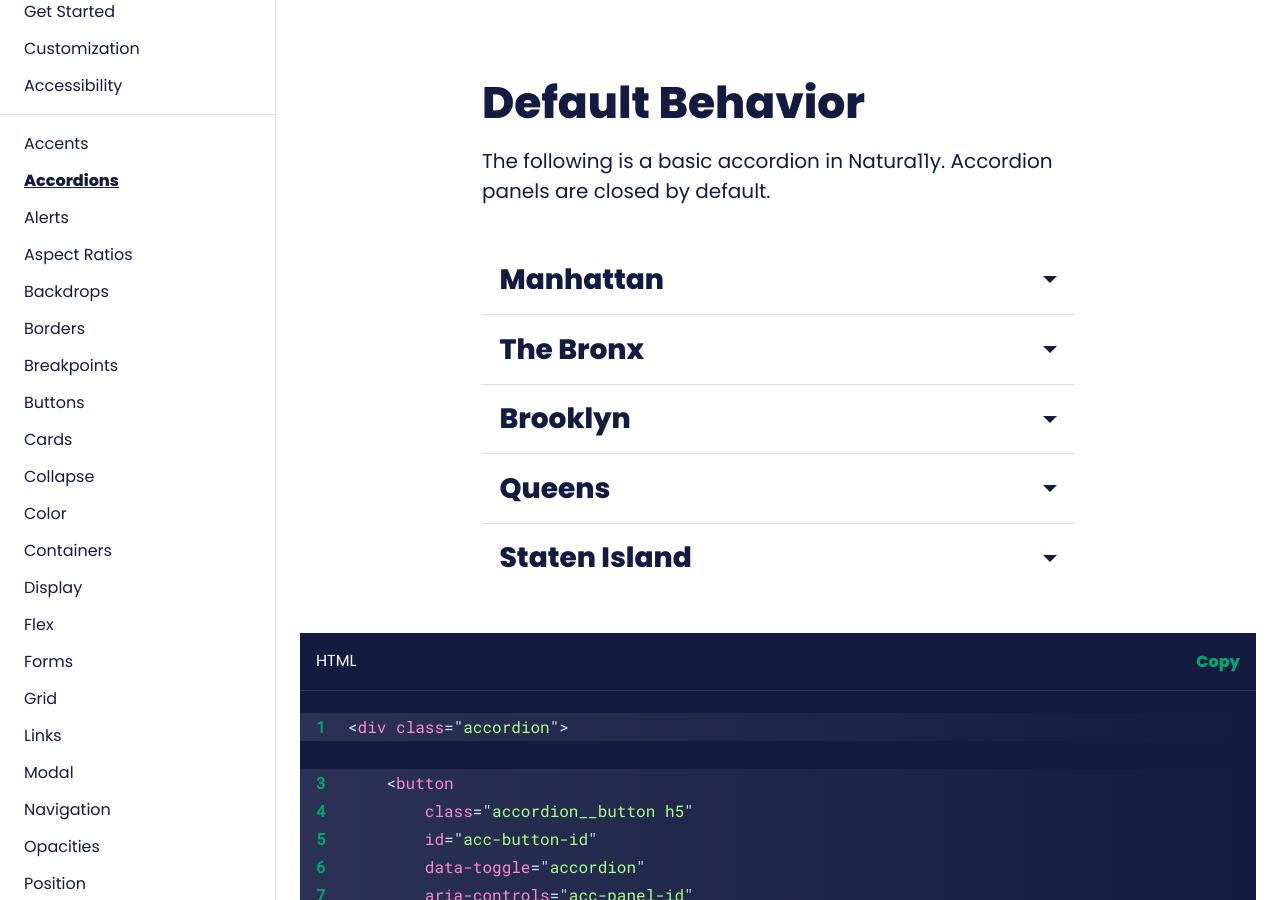
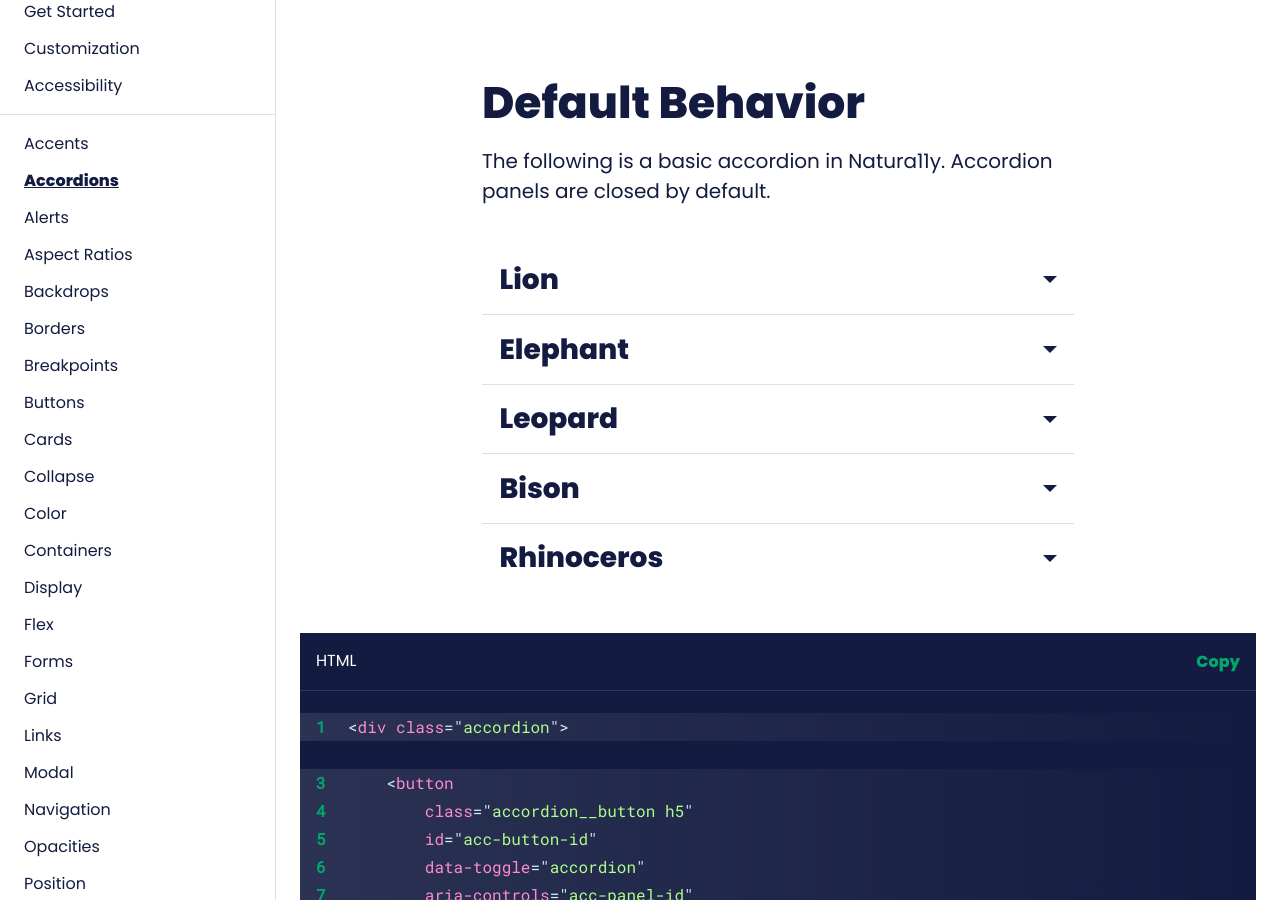
Before and after one commit to cavidano/natura11y-docs, a Jekyll site: the page built from _docs-a-z/accordions.html, in a window 1280 px wide and 900 px high, scrolled down 1185 px. Built offline with Jekyll 4.4.1, drawn with Linux system fonts in a browser that asks for light colours; some of the changed lines change nothing that is shown.

Commit message:
Update accordions.html

```diff
--- a/_docs-a-z/accordions.html
+++ b/_docs-a-z/accordions.html
@@ -37,117 +37,79 @@ tags:
 <figure class="container narrow margin-y-4">
     <div class="accordion">
 
-        <button
-            class="accordion__button h5"
-            id="acc-button-boroughs-manhattan"
-            data-toggle="accordion"
-            aria-controls="acc-panel-boroughs-manhattan"
-            aria-expanded="false">
-                Manhattan
+        <button class="accordion__button h5" id="acc-button-lion" data-toggle="accordion" aria-controls="acc-panel-lion" aria-expanded="false">
+            Lion
         </button>
 
-        <div
-            class="accordion__panel"
-            id="acc-panel-boroughs-manhattan"
-            data-accordion="panel"
-            aria-labelledby="acc-button-boroughs-manhattan"
-            role="region">
+        <div class="accordion__panel" id="acc-panel-lion" data-accordion="panel" aria-labelledby="acc-button-lion" role="region">
+
             <div class="accordion__panel__content">
                 <p>
-                    New York City comprises 5 boroughs sitting where the Hudson River meets the Atlantic Ocean. At its core is <a href="#1">Manhattan</a>, a densely populated borough that’s among the world’s major commercial, financial and cultural centers. Its iconic sites include skyscrapers such as the Empire State Building and sprawling Central Park.
+                    The lion (Panthera leo) is a large felid of the genus Panthera native mainly to
+                    <a href="#1">Africa</a>. It has a muscular, deep-chested body, short, rounded head, round ears, and a hairy tuft at the end of its tail. It is sexually dimorphic; adult male lions have a prominent mane. With a typical head-to-body length of 184 to 208 cm (72 to 82 in) they are larger than females at 160 to 184 cm (63 to 72 in). It is a social species, forming groups called prides.
                 </p>
             </div>
+
         </div>
 
-        <button
-            class="accordion__button h5"
-            id="acc-button-boroughs-the-bronx"
-            data-toggle="accordion"
-            aria-controls="acc-panel-boroughs-the-bronx"
-            aria-expanded="false">
-                The Bronx
+        <button class="accordion__button h5" id="acc-button-elephant" data-toggle="accordion" aria-controls="acc-panel-elephant" aria-expanded="false">
+            Elephant
         </button>
 
-        <div
-            class="accordion__panel"
-            id="acc-panel-boroughs-the-bronx"
-            data-accordion="panel"
-            aria-labelledby="acc-button-boroughs-the-bronx"
-            role="region">
+        <div class="accordion__panel" id="acc-panel-elephant" data-accordion="panel" aria-labelledby="acc-button-elephant" role="region">
+
             <div class="accordion__panel__content">
                 <p>
-                    The Bronx is a borough of New York City. It's known for Yankee Stadium, the home field of the New York Yankees baseball team. Dating from 1899, the vast Bronx Zoo houses hundreds of species of animals. Nearby, the sprawling New York Botanical Garden features a landmark greenhouse with rainforest and cactus displays.
+                    Elephants are the largest existing land animals. Three species are currently recognised: the African bush elephant, the African forest elephant, and the Asian elephant. Elephantidae is the only surviving family of the order Proboscidea; extinct members include the mastodons. The family Elephantidae also contains several extinct groups, including the mammoths and straight-tusked elephants. African elephants have larger ears and concave backs, whereas Asian elephants have smaller ears, and convex or level backs. Distinctive features of all elephants include a long proboscis called a trunk, tusks, large ear flaps, massive legs, and tough but sensitive skin.
                 </p>
             </div>
+
         </div>
 
-        <button
-            class="accordion__button h5"
-            id="acc-button-boroughs-brooklyn"
-            data-toggle="accordion"
-            aria-controls="acc-panel-boroughs-brooklyn"
-            aria-expanded="false">
-                Brooklyn
+        <button class="accordion__button h5" id="acc-button-leopard" data-toggle="accordion" aria-controls="acc-panel-leopard" aria-expanded="false">
+            Leopard
         </button>
 
-        <div
-            class="accordion__panel"
-            id="acc-panel-boroughs-brooklyn"
-            data-accordion="panel"
-            aria-labelledby="acc-button-boroughs-brooklyn"
-            role="region">
+        <div class="accordion__panel" id="acc-panel-leopard" data-accordion="panel" aria-labelledby="acc-button-leopard" role="region">
+
             <div class="accordion__panel__content">
                 <p>
-                    Brooklyn is a borough of New York City, co-extensive with Kings County, in the U.S. state of New York. It is the most-populous county in the state, the second-most densely populated county in the United States, and New York City's most populous borough, with an estimated 2,648,403 residents in 2020.
+                    The leopard (Panthera pardus) is one of the five extant species in the genus Panthera, a member of the cat family, Felidae. It occurs in a wide range in sub-Saharan Africa, in some parts of Western and Central Asia, Southern Russia, and on the Indian subcontinent to Southeast and East Asia. It is listed as Vulnerable on the IUCN Red List because leopard populations are threatened by habitat loss and fragmentation, and are declining in large parts of the global range. The leopard is considered locally extinct in Hong Kong, Singapore, South Korea, Jordan, Morocco, Togo, the United Arab Emirates, Uzbekistan, Lebanon, Mauritania, Kuwait, Syria, Libya, Tunisia and most likely in North Korea, Gambia, Laos, Lesotho, Tajikistan, Vietnam and Israel. Contemporary records suggest that the leopard occurs in only 25% of its historical global range.
                 </p>
             </div>
+
         </div>
 
-        <button
-            class="accordion__button h5"
-            id="acc-button-boroughs-queens"
-            data-toggle="accordion"
-            aria-controls="acc-panel-boroughs-queens"
-            aria-expanded="false">
-                Queens
+        <button class="accordion__button h5" id="acc-button-bison" data-toggle="accordion" aria-controls="acc-panel-bison" aria-expanded="false">
+            Bison
         </button>
 
-        <div
-            class="accordion__panel"
-            id="acc-panel-boroughs-queens"
-            data-accordion="panel"
-            aria-labelledby="acc-button-boroughs-queens"
-            role="region">
+        <div class="accordion__panel" id="acc-panel-bison" data-accordion="panel" aria-labelledby="acc-button-bison" role="region">
+
             <div class="accordion__panel__content">
                 <p>
-                    Queens is a New York City borough on Long Island across the East River from Manhattan. Flushing Meadows Corona Park, with the Unisphere, a 12-story 1964 World's Fair globe sculpture, hosts the annual U.S. Open tennis tournament.
+                    Two extant and six extinct species are recognised. Of the six extinct species, five became extinct in the Quaternary extinction event. Bison palaeosinensis evolved in the Early Pleistocene in South Asia, and was the evolutionary ancestor of B. priscus (steppe bison), which was the ancestor of all other Bison species. From 2 million years ago to 6,000 BC, steppe bison ranged across the mammoth steppe, inhabiting Europe and northern Asia with B. schoetensacki (woodland bison), and North America with B. antiquus, B. latifrons, and B. occidentalis.
                 </p>
             </div>
+
         </div>
 
-        <button
-            class="accordion__button h5"
-            id="acc-button-boroughs-staten-island"
-            data-toggle="accordion"
-            aria-controls="acc-panel-boroughs-staten-island"
-            aria-expanded="false">
-            Staten Island
+        <button class="accordion__button h5" id="acc-button-rhinoceros" data-toggle="accordion" aria-controls="acc-panel-rhinoceros" aria-expanded="false">
+            Rhinoceros
         </button>
 
-        <div
-            class="accordion__panel"
-            id="acc-panel-boroughs-staten-island"
-            data-accordion="panel"
-            aria-labelledby="acc-button-boroughs-staten-island"
-            role="region">
+        <div class="accordion__panel" id="acc-panel-rhinoceros" data-accordion="panel" aria-labelledby="acc-button-rhinoceros" role="region">
+
             <div class="accordion__panel__content">
                 <p>
-                    Staten Island is the southernmost of New York City's 5 boroughs. It is connected to Lower Manhattan via the Staten Island Ferry, which runs across New York Harbor. Staten Island Zoo is home to kangaroos, birds of prey and snakes. The Snug Harbor Cultural Center and Botanical Garden features flower beds, Greek revival buildings and art galleries.
+                    A rhinoceros (/raɪˈnɒsərəs/, from Greek rhinokerōs 'nose-horned', from rhis 'nose', and keras 'horn'), commonly abbreviated to rhino, is a member of any of the five extant species of odd-toed ungulates in the family Rhinocerotidae, as well as any of the numerous extinct species therein. Two of the extant species are native to Africa, and three to Southern Asia. The term "rhinoceros" is often more broadly applied to now extinct species of the superfamily Rhinocerotoidea.
                 </p>
             </div>
+
         </div>
 
     </div>
+    <!-- .accordion -->
 </figure>
 
 <figure class="container medium margin-y-4">
```
